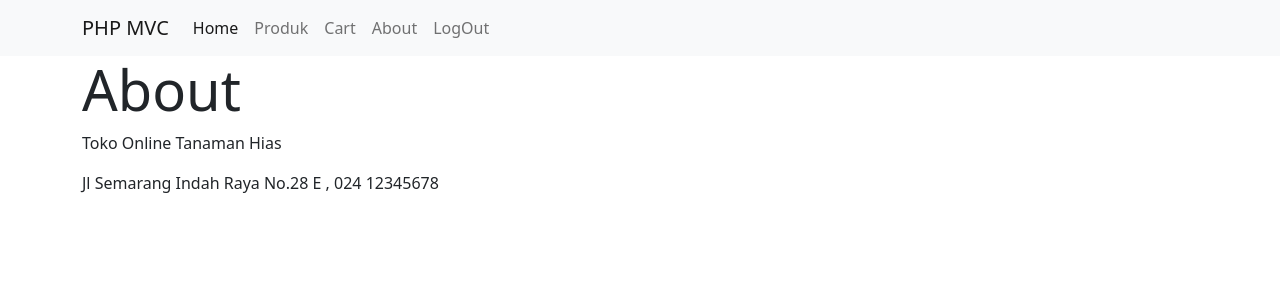
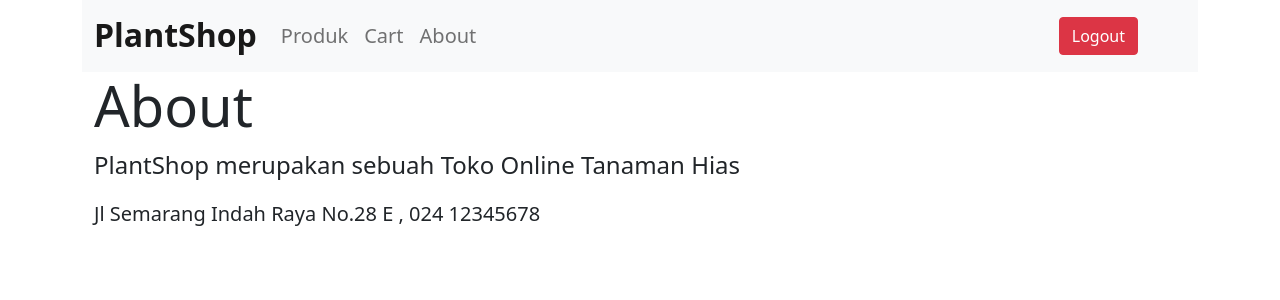
Before and after one commit to jeremyascornelis/practice-projects, a PHP site: the page made by mvc/mvcUser/app/views/about/index.php in a window 1280 px wide. Shown: the top 300 px of the page. Run offline with PHP 8.4, Linux system fonts and the light colour scheme; the template is opened without the code that fills it, so the values that code supplies are empty; some libraries are stand-ins or nearby versions.

Commit message:
redesign UI in mvcUser

```diff
--- a/mvc/mvcUser/app/views/about/index.php
+++ b/mvc/mvcUser/app/views/about/index.php
@@ -1,5 +1,5 @@
-<div class="container">
+<div class="container ps-4">
 <h1 class="display-4"><b>About</b></h1>
-    <p>Toko Online Tanaman Hias</p>
-    <p>Jl Semarang Indah Raya No.28 E , 024 12345678</p>
+    <p class="fs-4">PlantShop merupakan sebuah Toko Online Tanaman Hias</p>
+    <p class="fs-5">Jl Semarang Indah Raya No.28 E , 024 12345678</p>
 </div>
--- a/mvc/mvcUser/app/views/home/index.php
+++ b/mvc/mvcUser/app/views/home/index.php
@@ -1,6 +1,6 @@
-<div class="container">
+<div class="container ps-4">
     <div class="jumbotron mt-4">
         <h1 class="display-4"><b>Home</b></h1>
-        <p class="lead">Selamat Datang di Toko Online</p>
+        <p class="fs-4">Selamat Datang di PlantShop</p>
     </div>
 </div>
--- a/mvc/mvcUser/app/views/produk/checkout.php
+++ b/mvc/mvcUser/app/views/produk/checkout.php
@@ -1,4 +1,4 @@
-<div class="container mt-3">
+<div class="container mt-3 ps-4">
     <h1>Halaman Order</h1>
     <div class="d-flex flex-row">
 
--- a/mvc/mvcUser/app/views/produk/displaycart.php
+++ b/mvc/mvcUser/app/views/produk/displaycart.php
@@ -1,5 +1,5 @@
 
-<div class="container mt-3">
+<div class="container mt-3 ps-4">
     <h1>Halaman Order</h1>
     <a href="<?= BASEURL; ?>/produk"><button class='btn btn-primary fs-5 mt-3'>Kembali ke Halaman Produk</button></a>
     <a href="<?= BASEURL; ?>/produk/checkout"><button class='btn btn-primary fs-5 mt-3'>Checkout</button></a>
--- a/mvc/mvcUser/app/views/produk/index.php
+++ b/mvc/mvcUser/app/views/produk/index.php
@@ -3,7 +3,7 @@ if(empty($_SESSION['cart']['arrCart']))
     $_SESSION['cart']['arrCart'] = array();
 ?>
 
-<div class="container mt-3 mb-5">
+<div class="container mt-3 mb-5 ps-4">
 <div class="row">
 <h1 class="mb-4">Daftar Produk</h1>
     <?php foreach ($data['produk'] as $p) : ?>
--- a/mvc/mvcUser/app/views/templates/header.php
+++ b/mvc/mvcUser/app/views/templates/header.php
@@ -8,7 +8,36 @@
     <link href='https://cdn.jsdelivr.net/npm/bootstrap@5.1.0/dist/css/bootstrap.min.css' rel='stylesheet' integrity='sha384-KyZXEAg3QhqLMpG8r+8fhAXLRk2vvoC2f3B09zVXn8CA5QIVfZOJ3BCsw2P0p/We' crossorigin='anonymous'>
 </head>
 <body>
-<nav class="navbar navbar-expand-lg navbar-light bg-light">
+<div class="container">
+    <nav class="navbar navbar-expand-lg navbar-light bg-light">
+        <div class="container-fluid">
+            <h1><a href="<?= BASEURL;?>" class="navbar-brand mb-0 h1 fs-2" style="font-size: 30px"><b>PlantShop</b></a></h1>
+            <button class="navbar-toggler" type="button" data-bs-toggle="collapse" data-bs-target="#navbarText" aria-controls="navbarText" aria-expanded="false" aria-label="Toggle navigation">
+                <span class="navbar-toggler-icon"></span>
+            </button>
+            <div class="collapse navbar-collapse" id="navbarText">
+                <ul class="navbar-nav me-auto mb-2 mb-lg-0">
+                    <!-- <li class="nav-item">
+                    <a class="nav-link active fs-5" aria-current="page" href="<?= BASEURL;?>"><b>Dashboard</b></a>
+                    </li> -->
+                    <li class="nav-item">
+                        <a class="nav-link fs-5" href="<?= BASEURL;?>/produk">Produk</a>
+                    </li>
+                    <li class="nav-item">
+                        <a class="nav-link fs-5" href="<?= BASEURL;?>/produk/displaycart">Cart</a>
+                    </li>
+                    <li class="nav-item">
+                        <a class="nav-link fs-5" href="<?= BASEURL;?>/about">About</a>
+                    </li>
+                </ul>
+                <span class="navbar-text">
+                <button class="btn btn-danger me-5"><a href="<?= BASEURL;?>/user/logout" style="color: #fff; font-size: 16px; text-decoration:none;">Logout</a></button>
+                </span>
+            </div>
+        </div>
+    </nav>
+</div>
+<!-- <nav class="navbar navbar-expand-lg navbar-light bg-light">
     <div class="container">
         <a class="navbar-brand" href="<?= BASEURL;?>">PHP MVC</a>
         <button class="navbar-toggler" type="button" data-bs-toggle="collapse" data-bs-target="#navbarNavAltMarkup" aria-controls="navbarNavAltMarkup" aria-expanded="false" aria-label="Toggle navigation">
@@ -24,4 +53,4 @@
             </div>
         </div>
   </div>
-</nav>
+</nav> -->
--- a/mvc/mvcUser/app/views/user/login.php
+++ b/mvc/mvcUser/app/views/user/login.php
@@ -1,4 +1,4 @@
-<div class="container">
+<div class="container ps-4">
     <div class="row mt-3 justify-content-center">
         <div class="col-4">
             <div class="card text-center">
```
